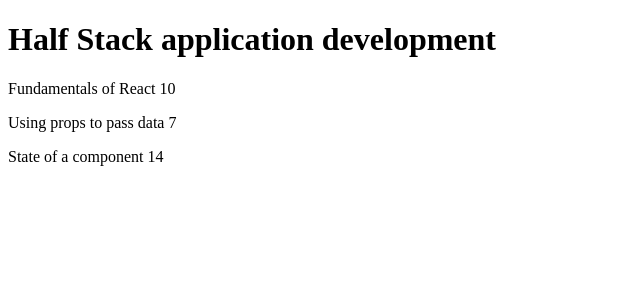
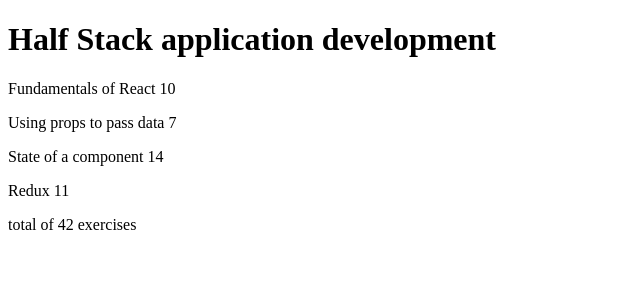
Before and after one commit to saljoo/Kurssitiedot, a React (Create React App) app: page / in a window 1280 px wide. Shown: the top 300 px of the page, without its empty margins (0-640 px from the left). Built offline with nearby package versions, Linux system fonts and the light colour scheme.

Commit message:
step7 ready

```diff
--- a/src/App.js
+++ b/src/App.js
@@ -4,6 +4,7 @@
     <div>
       <Header course={course} />
       <Content course={course} />
+      <Total parts={course.parts} />
     </div>
   )
 }
@@ -36,13 +37,14 @@
 }
 
 // Component to display total number of the exercises on the course
-/*
-const Total = (props) => {
+const Total = ({ parts }) => {
+  const total = parts.reduce( (cB, cV) => cB + cV.exercises, 0);
   return (
-    <p>Number of exercises {props.course.parts[0].exercises + props.course.parts[1].exercises + props.course.parts[2].exercises}</p>
+    <p>
+      total of {total} exercises
+    </p>
   )
 }
-*/
 
 // Main component
 const App = () => {
@@ -64,6 +66,11 @@
         name: 'State of a component',
         exercises: 14,
         id: 3
+      },
+      {
+        name: 'Redux',
+        exercises: 11,
+        id: 4
       }
     ]
   }
```
